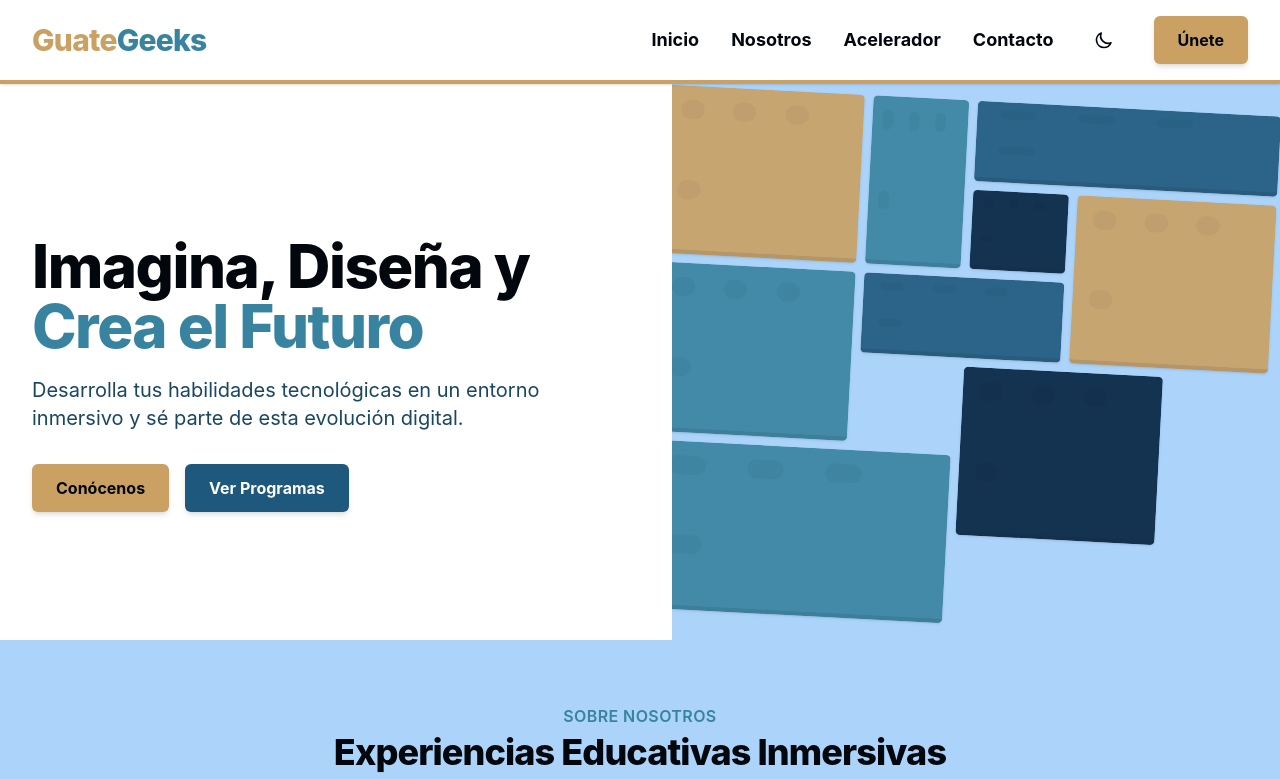
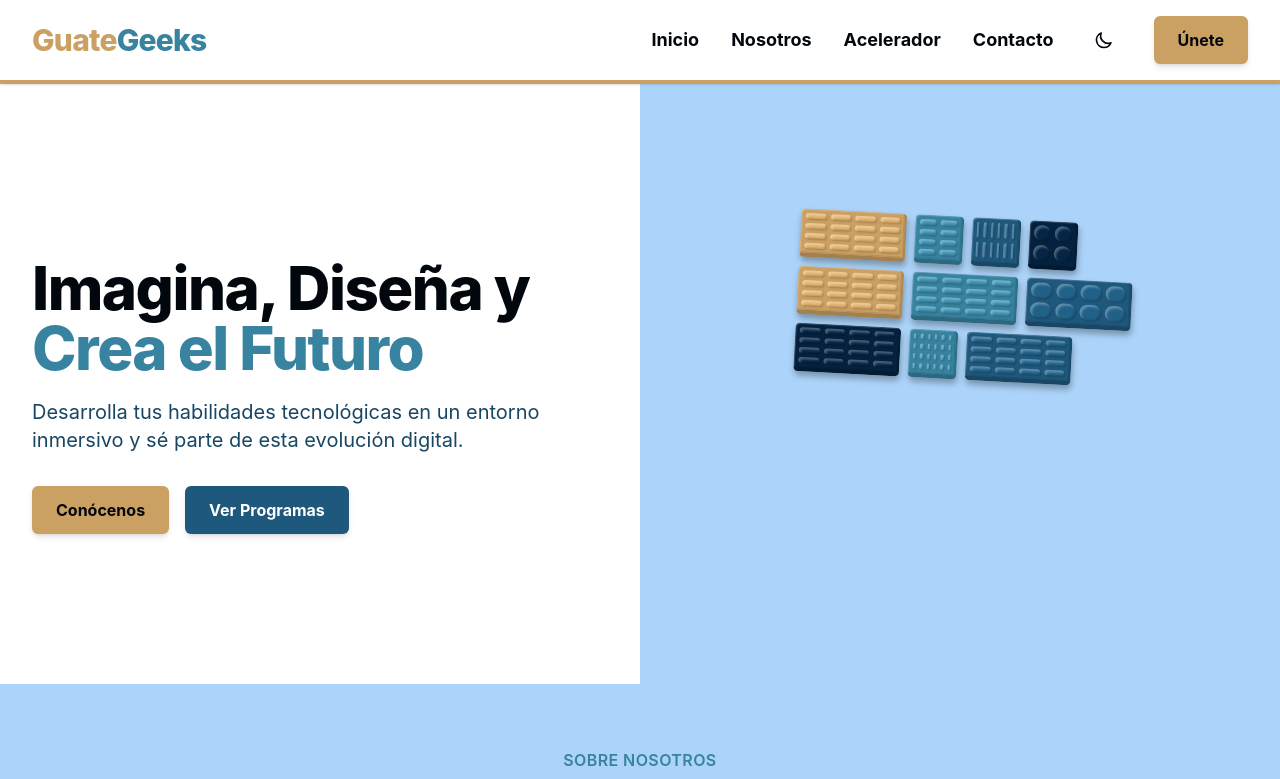
Before and after one commit to GuateGeeks/guategeeks.github.io, a React (Vite) app: page / in a window 1280 px wide. Shown: the top 779 px of the page. Built offline with nearby package versions, Linux system fonts and the light colour scheme.

Commit message:
Implement Lego Animation

```diff
--- a/src/App.jsx
+++ b/src/App.jsx
@@ -25,16 +25,30 @@ const SunIcon = () => (
   </svg>
 );
 
-const LegoBrick = ({ color, className = "" }) => (
-  <div className={`w-full h-full rounded-sm relative ${color} ${className} shadow-sm border-b-4 border-black/10`}>
-    <div className="absolute top-0 left-0 w-full h-full flex flex-wrap gap-1 p-1 opacity-20">
-       <div className="w-1/4 h-1/4 rounded-full bg-black/20 transform scale-50"></div>
-       <div className="w-1/4 h-1/4 rounded-full bg-black/20 transform scale-50"></div>
-       <div className="w-1/4 h-1/4 rounded-full bg-black/20 transform scale-50"></div>
-       <div className="w-1/4 h-1/4 rounded-full bg-black/20 transform scale-50"></div>
-    </div>
-  </div>
-);
+// Enhanced Lego Brick Component
+const LegoBrick = ({ color, className = "", style = {}, width = 1, height = 1 }) => {
+    // Generate stud array based on dimensions (assuming 1 unit = 2x2 grid of studs roughly, or just fill space)
+    // For simplicity, let's say 1 grid cell = 4 studs (2x2)
+    const studCount = width * height * 4;
+    const studs = Array.from({ length: studCount });
+
+    return (
+      <div
+        className={`lego-brick w-full h-full ${color} ${className}`}
+        style={style}
+      >
+        <div className="absolute top-0 left-0 w-full h-full grid gap-1 p-1"
+             style={{
+                 gridTemplateColumns: `repeat(${width * 2}, 1fr)`,
+                 gridTemplateRows: `repeat(${height * 2}, 1fr)`
+             }}>
+           {studs.map((_, i) => (
+               <div key={i} className={`lego-stud w-full h-full ${color} brightness-110`}></div>
+           ))}
+        </div>
+      </div>
+    );
+};
 
 function Navbar({ toggleTheme, isDark }) {
   const [isOpen, setIsOpen] = useState(false);
@@ -94,10 +108,49 @@ function Navbar({ toggleTheme, isDark }) {
 }
 
 function Hero() {
+  const [assembled, setAssembled] = useState(false);
+  const [randomPositions, setRandomPositions] = useState([]);
+
+  // Brick Configuration Data
+  // Grid is 6x6. Each unit is roughly 1 brick size.
+  // span defines width/height in grid units.
+  const bricks = [
+    { id: 1, color: "bg-camel", colSpan: 2, rowSpan: 2, colStart: 1, rowStart: 1, w: 2, h: 2 },
+    { id: 2, color: "bg-cerulean", colSpan: 1, rowSpan: 2, colStart: 3, rowStart: 1, w: 1, h: 2 },
+    { id: 3, color: "bg-baltic-blue", colSpan: 3, rowSpan: 1, colStart: 4, rowStart: 1, w: 3, h: 1 },
+    { id: 4, color: "bg-prussian-blue", colSpan: 1, rowSpan: 1, colStart: 4, rowStart: 2, w: 1, h: 1 }, // Gap filler?
+    // Let's stick to the visual pattern from before but mapped
+    { id: 5, color: "bg-camel", colSpan: 2, rowSpan: 2, colStart: 1, rowStart: 3, w: 2, h: 2 },
+    { id: 6, color: "bg-cerulean", colSpan: 2, rowSpan: 2, colStart: 3, rowStart: 3, w: 2, h: 2 },
+    { id: 7, color: "bg-baltic-blue", colSpan: 2, rowSpan: 1, colStart: 5, rowStart: 2, w: 2, h: 1 }, // Adjusted
+    { id: 8, color: "bg-prussian-blue", colSpan: 2, rowSpan: 2, colStart: 5, rowStart: 3, w: 2, h: 2 },
+    { id: 9, color: "bg-cerulean", colSpan: 3, rowSpan: 2, colStart: 4, rowStart: 5, w: 3, h: 2 },
+    { id: 10, color: "bg-baltic-blue", colSpan: 2, rowSpan: 2, colStart: 1, rowStart: 5, w: 2, h: 2 } // Corner
+  ];
+
+  useEffect(() => {
+     // Generate random start positions
+     const positions = bricks.map(() => ({
+         x: (Math.random() - 0.5) * 800, // Random X between -400 and 400
+         y: (Math.random() - 0.5) * 800, // Random Y
+         rotate: (Math.random() - 0.5) * 360, // Random rotation
+         scale: 0.5 + Math.random() * 0.5,
+         delay: Math.random() * 0.5 // Staggered start
+     }));
+     setRandomPositions(positions);
+
+     // Trigger assembly after a short delay
+     const timer = setTimeout(() => {
+         setAssembled(true);
+     }, 100);
+
+     return () => clearTimeout(timer);
+  }, []);
+
   return (
-    <section id="inicio" className="relative bg-[var(--bg-primary)] overflow-hidden transition-colors duration-300">
-      <div className="max-w-7xl mx-auto">
-        <div className="relative z-10 pb-12 bg-[var(--bg-primary)] sm:pb-16 md:pb-20 lg:max-w-2xl lg:w-full lg:pb-28 xl:pb-32 pt-10 px-4 sm:px-6 lg:px-8 text-center sm:text-left transition-colors duration-300">
+    <section id="inicio" className="relative bg-[var(--bg-primary)] overflow-hidden transition-colors duration-300 min-h-[600px] flex items-center">
+      <div className="max-w-7xl mx-auto w-full">
+        <div className="relative z-10 pb-12 bg-transparent sm:pb-16 md:pb-20 lg:max-w-2xl lg:w-full lg:pb-28 xl:pb-32 pt-10 px-4 sm:px-6 lg:px-8 text-center sm:text-left transition-colors duration-300">
           <main className="mt-8 mx-auto max-w-7xl sm:mt-12 md:mt-16 lg:mt-20 xl:mt-28">
             <div className="">
               <h1 className="text-4xl tracking-tight font-extrabold text-[var(--text-primary)] sm:text-5xl md:text-6xl">
@@ -119,19 +172,38 @@ function Hero() {
           </main>
         </div>
       </div>
-      {/* Abstract Lego Design */}
-      <div className="hidden sm:flex lg:absolute lg:inset-y-0 lg:right-0 lg:w-1/2 bg-[var(--bg-secondary)] items-center justify-center overflow-hidden h-64 sm:h-auto transition-colors duration-300">
-        <div className="relative w-full h-full grid grid-cols-6 grid-rows-6 gap-2 p-10 opacity-90 transform rotate-3 scale-110">
-            <LegoBrick color="bg-camel" className="col-span-2 row-span-2" />
-            <LegoBrick color="bg-cerulean" className="col-span-1 row-span-2" />
-            <LegoBrick color="bg-baltic-blue" className="col-span-3 row-span-1" />
-            <LegoBrick color="bg-prussian-blue" className="col-span-1 row-span-1" />
-            <LegoBrick color="bg-camel" className="col-span-2 row-span-2" />
-            <LegoBrick color="bg-cerulean" className="col-span-2 row-span-2" />
-            <LegoBrick color="bg-baltic-blue" className="col-span-2 row-span-1" />
-            <div className="col-span-1 row-span-1"></div>
-            <LegoBrick color="bg-prussian-blue" className="col-span-2 row-span-2" />
-             <LegoBrick color="bg-cerulean" className="col-span-3 row-span-2" />
+
+      {/* Animated Lego Design */}
+      <div className="hidden sm:flex lg:absolute lg:inset-y-0 lg:right-0 lg:w-1/2 bg-[var(--bg-secondary)] items-center justify-center overflow-visible h-64 sm:h-full transition-colors duration-300">
+        <div className="relative w-96 h-96 grid grid-cols-6 grid-rows-6 gap-2 p-10 transform rotate-3 scale-110 perspective-1000">
+            {bricks.map((brick, index) => {
+                const startPos = randomPositions[index] || { x: 0, y: 0, rotate: 0, scale: 0, delay: 0 };
+
+                const style = assembled ? {
+                    transform: 'translate(0, 0) rotate(0deg) scale(1)',
+                    opacity: 1,
+                    transition: `all 0.8s cubic-bezier(0.34, 1.56, 0.64, 1) ${startPos.delay}s`
+                } : {
+                    transform: `translate(${startPos.x}px, ${startPos.y}px) rotate(${startPos.rotate}deg) scale(${startPos.scale})`,
+                    opacity: 0,
+                    transition: 'none' // Instant reset if needed, or allow transition out
+                };
+
+                return (
+                    <div
+                        key={brick.id}
+                        className={`col-span-${brick.colSpan} row-span-${brick.rowSpan} col-start-${brick.colStart} row-start-${brick.rowStart} relative`}
+                        style={{ zIndex: assembled ? 10 : 0 }} // Ensure proper layering
+                    >
+                        <LegoBrick
+                            color={brick.color}
+                            style={style}
+                            width={brick.w}
+                            height={brick.h}
+                        />
+                    </div>
+                );
+            })}
         </div>
       </div>
        {/* Mobile background decoration */}
--- a/src/index.css
+++ b/src/index.css
@@ -51,6 +51,7 @@
 
   --font-sans: Inter, system-ui, sans-serif;
   --animate-fade-in-down: fadeInDown 0.3s ease-out forwards;
+  --animate-float: float 6s ease-in-out infinite;
 
   @keyframes fadeInDown {
     0% {
@@ -61,6 +62,12 @@
         opacity: 1;
         transform: translateY(0);
     }
+  }
+
+  @keyframes float {
+      0% { transform: translateY(0px); }
+      50% { transform: translateY(-10px); }
+      100% { transform: translateY(0px); }
   }
 }
 
@@ -121,4 +128,41 @@
   .card-hover {
     @apply transition-all duration-300 hover:-translate-y-1 hover:shadow-xl hover:shadow-cerulean-900/50 dark:hover:shadow-camel-500/10;
   }
+
+  /* Improved Lego Brick Styles */
+  .lego-brick {
+    position: relative;
+    /* 3D Depth effect */
+    box-shadow:
+      inset 1px 1px 0 rgba(255,255,255,0.2),
+      inset -1px -1px 0 rgba(0,0,0,0.1),
+      1px 4px 6px rgba(0,0,0,0.3);
+    border-bottom: 4px solid rgba(0,0,0,0.2);
+    border-right: 2px solid rgba(0,0,0,0.15);
+    border-radius: 4px;
+    z-index: 10;
+  }
+
+  .lego-stud {
+    position: relative;
+    border-radius: 9999px;
+    box-shadow:
+      inset 2px 2px 2px rgba(255,255,255,0.25),
+      inset -1px -1px 1px rgba(0,0,0,0.1),
+      1px 1px 2px rgba(0,0,0,0.2);
+  }
+
+  .lego-stud::after {
+      content: "LEGO";
+      position: absolute;
+      top: 50%;
+      left: 50%;
+      transform: translate(-50%, -50%);
+      font-size: 8px; /* Very small text */
+      font-family: sans-serif;
+      font-weight: bold;
+      opacity: 0.3;
+      pointer-events: none;
+      display: none; /* Hidden for now as it might be too small/messy, toggle if needed */
+  }
 }
```
